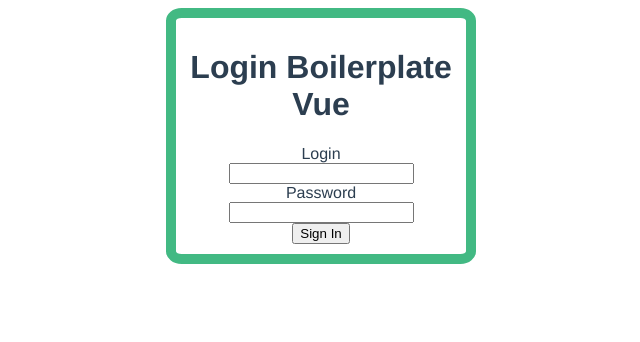
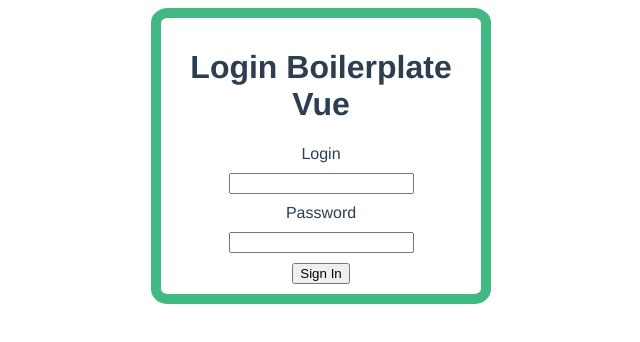
Before and after one commit to korstan/login-boilerplate-vue, a Vue app: page / in a window 1280 px wide. Shown: the top 342 px of the page, without its empty margins (319-959 px from the left). Built offline with nearby package versions, Linux system fonts and the light colour scheme.

Commit message:
fixed styles a bit

```diff
--- a/src/components/Login.vue
+++ b/src/components/Login.vue
@@ -27,7 +27,7 @@ export default {
 <!-- Add "scoped" attribute to limit CSS to this component only -->
 <style scoped>
 .login-form {
-  max-width: 270px;
+  max-width: 300px;
   margin: 0 auto;
   padding: 10px;
   display: flex;
@@ -37,18 +37,7 @@ export default {
   border: 10px solid #42b983;
   border-radius: 5%;
 }
-h3 {
-  margin: 40px 0 0;
-}
-ul {
-  list-style-type: none;
-  padding: 0;
-}
-li {
-  display: inline-block;
-  margin: 0 10px;
-}
-a {
-  color: #42b983;
-}
+  .login-form > input {
+    margin: 10px;
+  }
 </style>
```
